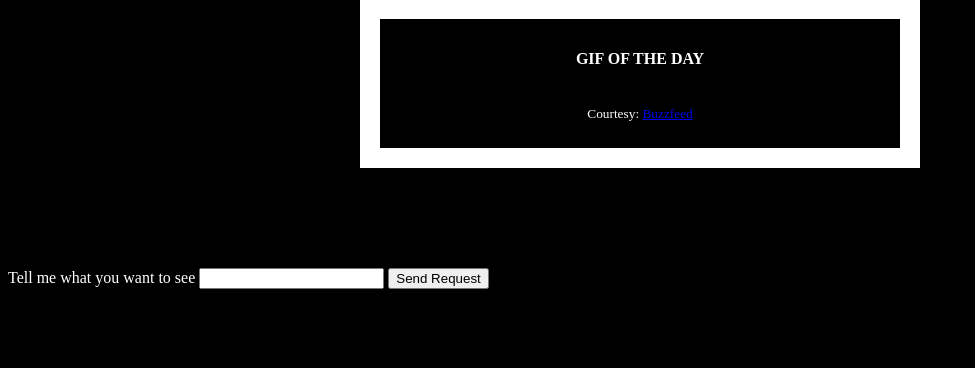
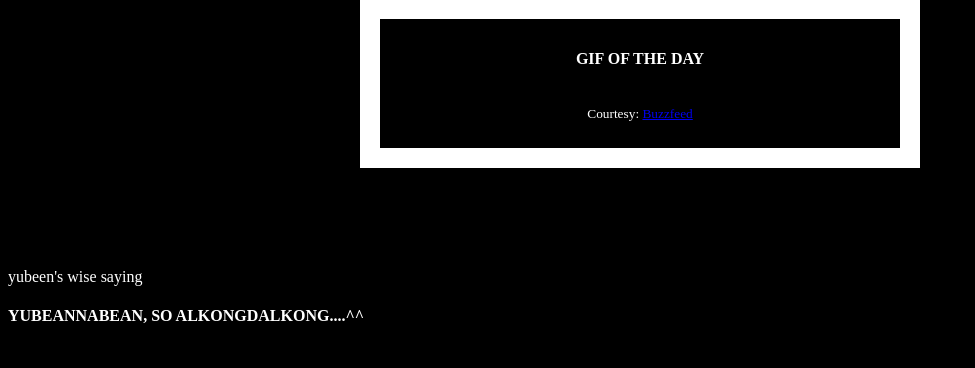
Before and after one commit to nanayunn/for-yubeen, a Flask app: template templates/index.html in a window 1280 px wide. Shown: the part 101-469 px from the top of the page, without its empty margins (0-975 px from the left). Run offline with Flask 2, Linux system fonts and the light colour scheme; the template is opened without the code that fills it, so the values that code supplies are empty.

Commit message:
Update index.html

```diff
--- a/templates/index.html
+++ b/templates/index.html
@@ -24,9 +24,8 @@
       <p><small>Courtesy: <a href="http://www.buzzfeed.com/copyranter/the-best-cat-gif-post-in-the-history-of-cat-gifs">Buzzfeed</a></small></p>
     </div>
     <div class="input">
-	    <label for="tellme">Tell me what you want to see</label>
-	    <input type="text" id="tellme" name="tellme" required>
-	    <input type="submit" value="Send Request">
+	    <label for="tellme">yubeen's wise saying</label>
+	    <h4>YubeanNabean, so AlkongDalkong....^^</h4>
     </div>
 
   </body>
```
